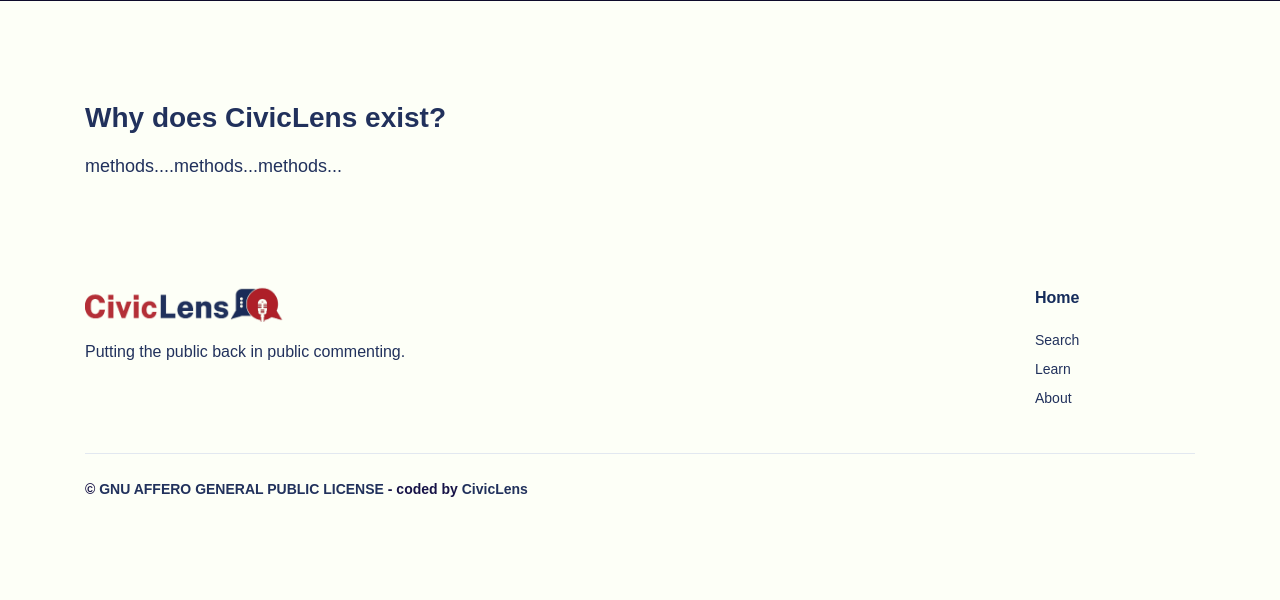
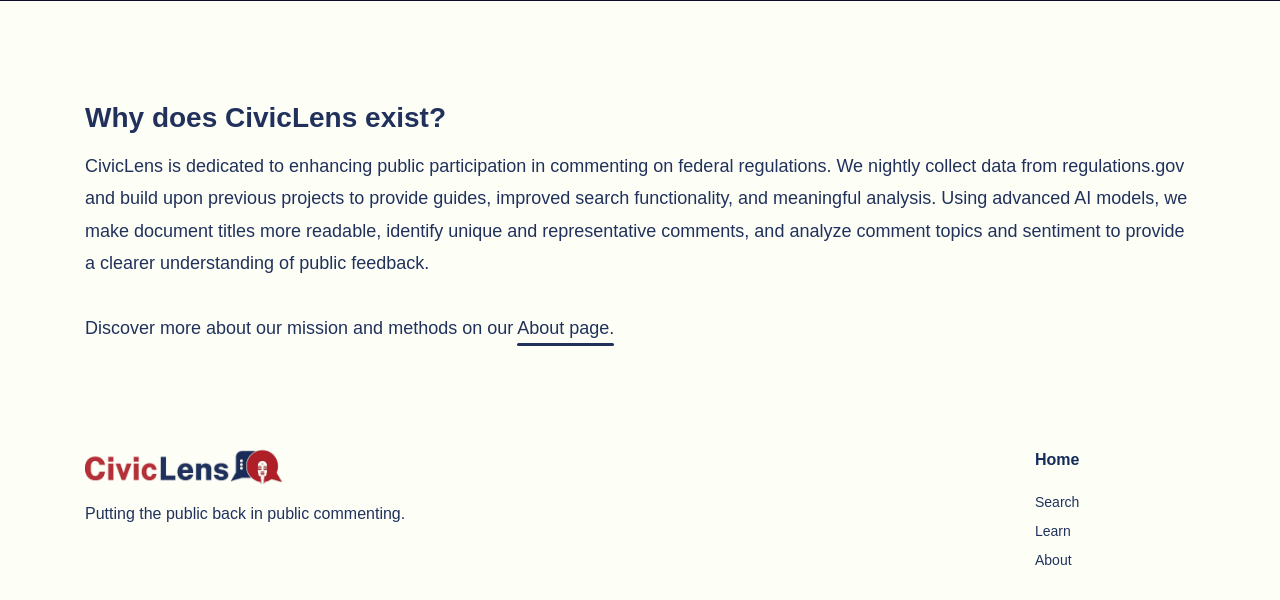
Before and after one commit to uchicago-capp-30320/CivicLens, a Django app: page / in a window 1280 px wide. Shown: the part 3684-4284 px from the top of the page. Before the commit the page ends 4181 px from the top, so only its background shows below. Run offline with Django 5.2, Linux system fonts and the light colour scheme; some libraries are stand-ins or nearby versions.

Commit message:
added johns bio and end of home page (#251)
very small changes

```diff
--- a/civiclens/templates/about.html
+++ b/civiclens/templates/about.html
@@ -335,7 +335,10 @@
                     <img class="card-img-top" src="/static/assets/img/headshots/john.jpeg" alt="Card image cap">
                     <div class="card-body pt-2">
                         <h5 class="card-title pb-0">John Christenson</h5>
-                        <p class="card-subtitle pb-2">Bio</p>
+                        <p class="card-subtitle pb-2">John is a political technologist and analytics
+                            engineer who desires to utilize technology to make people's lives easier.
+                            When he's not working, he can often be found daydreaming that he's
+                            chilling in the ocean waves.</p>
                         <a href="https://github.com/jchristensonCHI" class="btn btn-neutral btn-link p-2">
                             <img alt="Image placeholder" src="/static/assets/img/github.png" width="25">
                         </a>
--- a/civiclens/templates/home.html
+++ b/civiclens/templates/home.html
@@ -262,11 +262,20 @@
     <div class="container">
         <!-- heading -->
         <div class="row">
-            <div class="col-lg-10">
+            <div class="col-lg-12">
                 <h3 class="mt-4">Why does CivicLens exist?</h3>
                 <div class="mt-2">
                     <p class="lead lh-180">
-                    methods....methods...methods...
+                        CivicLens is dedicated to enhancing public participation in commenting on federal regulations.
+                        We nightly collect data from regulations.gov and build upon previous projects to provide
+                        guides, improved search functionality, and meaningful analysis. Using advanced AI models,
+                        we make document titles more readable, identify unique and representative comments, and
+                        analyze comment topics and sentiment to provide a clearer understanding of public feedback.
+                        <br><br>
+                        Discover more about our mission and methods on our
+                        <a class="link-underline-primary" href="{% url 'about' %}">
+                            About page.
+                        </a>
                     </p>
                 </div>
             </div>
```
